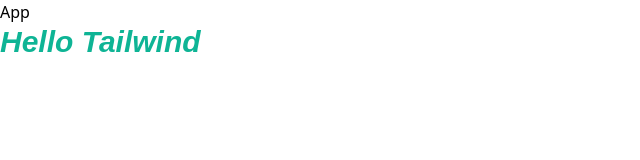
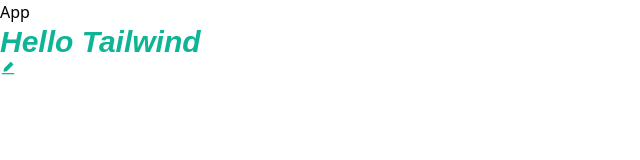
Before and after one commit to SihemN/P3-HOPHOPHOP, a React (Vite) app in the folder frontend/: page / in a window 1280 px wide. Shown: the top 160 px of the page, without its empty margins (0-640 px from the left). Built offline with nearby package versions, Linux system fonts and the light colour scheme; a web font is replaced by a local one.

Commit message:
import librairie icons React-icons

```diff
--- a/frontend/package.json
+++ b/frontend/package.json
@@ -8,6 +8,7 @@
     "prop-types": "^15.8.1",
     "react": "^18.2.0",
     "react-dom": "^18.2.0",
+    "react-icons": "^5.0.1",
     "react-router-dom": "^6.14.2"
   },
   "devDependencies": {
--- a/frontend/src/App.jsx
+++ b/frontend/src/App.jsx
@@ -1,3 +1,5 @@
+import { AiFillEdit } from "react-icons/ai";
+
 function App() {
   return (
     <div className="App">
@@ -5,6 +7,7 @@
       <h1 className="text-3xl text-green-default font-Neue-Kabel  font-bold italic">
         Hello Tailwind
       </h1>
+      <AiFillEdit className="text-green-default" />
     </div>
   );
 }
```
Also changed, not shown: frontend/tailwind.config.js (+14 -0 lines), 1 other file (tests, documents, lock files or other folders).
